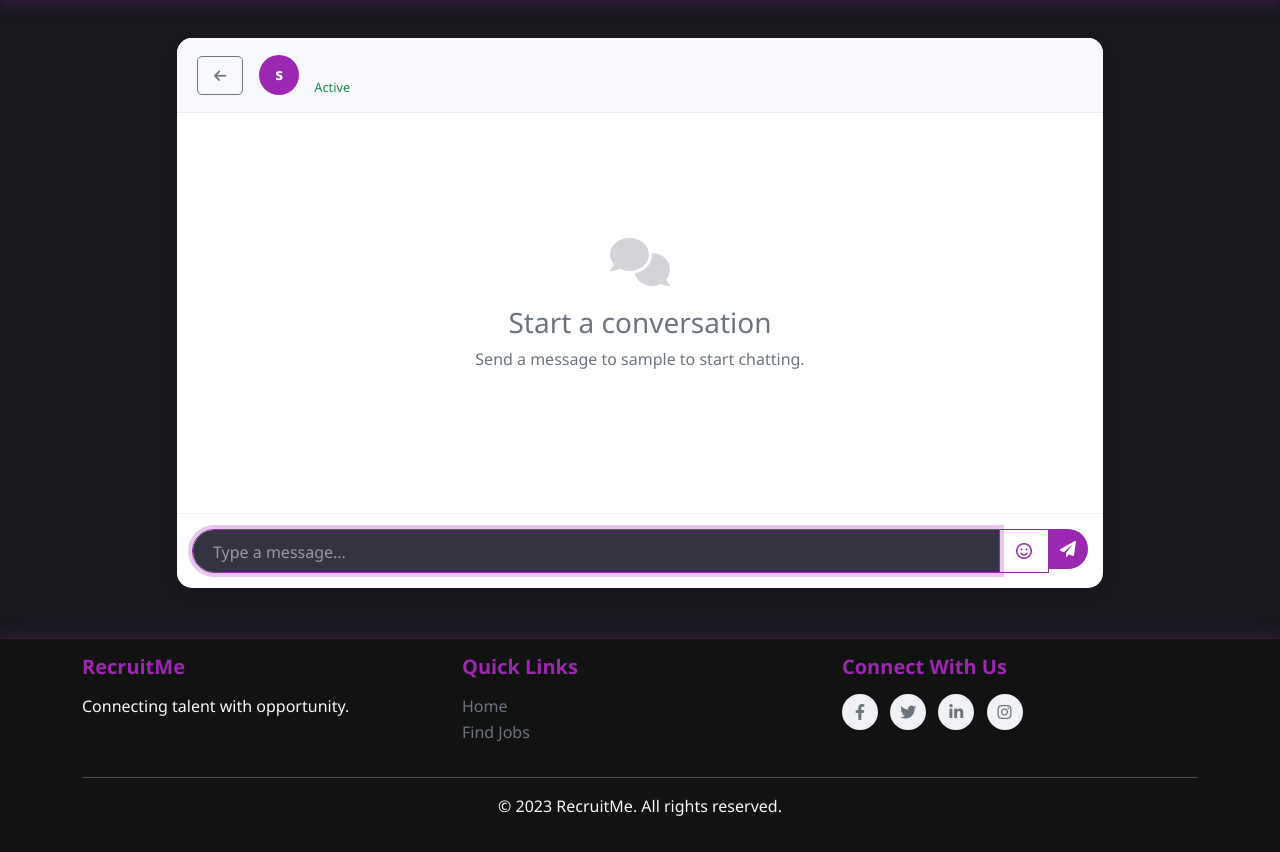
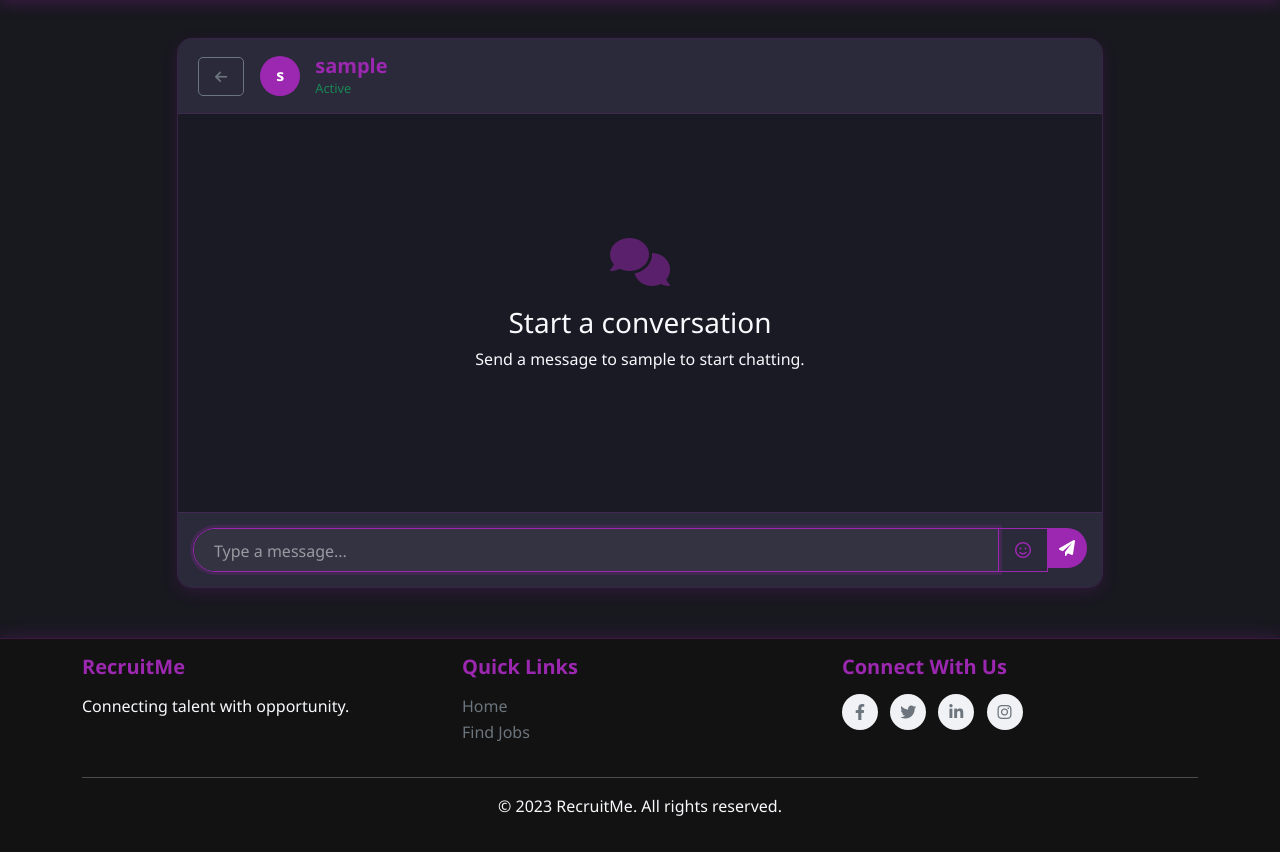
Before and after one commit to dalal-1/EuroJobs, a Flask app: page /messages/conversation/1 in a window 1280 px wide. Shown: the part 78-930 px from the top of the page. Run offline with Flask 3, Linux system fonts and the light colour scheme; the visitor is signed in with stand-in values (Sample User, id 1); data comes from the database, SQL or seed files in the repository; data that the repository does not hold is empty; some libraries are stand-ins or nearby versions.

Commit message:
Update the platform's appearance with a black and purple color scheme
Refactor CSS styles to use a dark theme with purple accents and add message functionality.

Replit-Commit-Author: Agent
Replit-Commit-Session-Id: 8854fb15-192a-43e4-8f3a-df611daa3e88
Replit-Commit-Screenshot-Url: https://storage.googleapis.com/screenshot-production-us-central1/4a36b80d-6acd-4feb-8816-87306913d32d/619e54e9-ca9a-4427-9140-20371c86f742.jpg

```diff
--- a/static/css/main.css
+++ b/static/css/main.css
@@ -197,31 +197,38 @@ body {
 }
 
 .features-section {
-    background-color: white;
+    background-color: #222230; /* Dark background */
     padding: 60px 0;
+    border-top: 1px solid rgba(156, 39, 176, 0.2); /* Purple border */
+    border-bottom: 1px solid rgba(156, 39, 176, 0.2); /* Purple border */
 }
 
 .feature-card {
     padding: 30px;
     border-radius: 15px;
-    box-shadow: 0 5px 15px rgba(0, 0, 0, 0.05);
+    box-shadow: 0 5px 15px rgba(156, 39, 176, 0.1); /* Purple shadow */
     transition: all 0.3s ease;
-    background-color: white;
+    background-color: #2a2a3a; /* Slightly lighter than background */
+    color: var(--light-color); /* Light text */
+    border: 1px solid rgba(156, 39, 176, 0.15); /* Purple border */
 }
 
 .feature-card:hover {
     transform: translateY(-10px);
-    box-shadow: 0 15px 30px rgba(0, 0, 0, 0.1);
+    box-shadow: 0 15px 30px rgba(156, 39, 176, 0.2); /* Stronger purple shadow */
+    border-color: rgba(156, 39, 176, 0.3); /* Stronger border */
 }
 
 .feature-icon {
-    color: var(--primary-color);
+    color: var(--primary-color); /* Purple */
     text-align: center;
+    text-shadow: 0 0 10px rgba(156, 39, 176, 0.5); /* Purple glow */
 }
 
 .cta-section {
-    background-color: #f8f9fc;
+    background-color: #18181f; /* Dark background */
     padding: 60px 0;
+    color: var(--light-color); /* Light text */
 }
 
 /* Form Elements */
--- a/static/css/messages.css
+++ b/static/css/messages.css
@@ -124,23 +126,25 @@
 
 /* Conversation Styles */
 .conversation-card {
-    background-color: white;
+    background-color: #222230; /* Dark background */
     border-radius: 15px;
     overflow: hidden;
-    box-shadow: 0 5px 15px rgba(0, 0, 0, 0.05);
+    box-shadow: 0 5px 15px rgba(156, 39, 176, 0.15); /* Purple shadow */
     margin-bottom: 30px;
     display: flex;
     flex-direction: column;
     height: calc(100vh - 250px);
     min-height: 500px;
+    border: 1px solid rgba(156, 39, 176, 0.2); /* Purple border */
 }
 
 .conversation-header {
     padding: 15px 20px;
-    border-bottom: 1px solid rgba(0, 0, 0, 0.05);
-    background-color: #f8f9fc;
+    border-bottom: 1px solid rgba(156, 39, 176, 0.2); /* Purple border */
+    background-color: #2a2a3a; /* Slightly lighter than background */
     display: flex;
     align-items: center;
+    color: var(--primary-color); /* Purple text */
 }
 
 .conversation-header .avatar {
@@ -179,6 +183,7 @@
     flex-grow: 1;
     display: flex;
     flex-direction: column;
+    background-color: #1a1a25; /* Darker than card background */
 }
 
 .message {
@@ -216,7 +229,8 @@
 
 .conversation-footer {
     padding: 15px;
-    border-top: 1px solid rgba(0, 0, 0, 0.05);
+    border-top: 1px solid rgba(156, 39, 176, 0.2); /* Purple border */
+    background-color: #2a2a3a; /* Slightly lighter than card background */
 }
 
 .message-form {
@@ -273,15 +300,17 @@
     align-items: center;
     justify-content: center;
     height: 100%;
-    color: var(--secondary-color);
+    color: var(--light-color);
     text-align: center;
     padding: 20px;
+    background-color: #1a1a25; /* Darker than card background */
 }
 
 .empty-conversation i {
     font-size: 3rem;
     margin-bottom: 20px;
-    opacity: 0.3;
+    color: var(--primary-color); /* Purple icon */
+    opacity: 0.5;
 }
 
 /* Responsive Styles */
```
Also changed, not shown: other parts of static/css/messages.css (+34 -11 lines), templates/home.html (+11 -9 lines).
